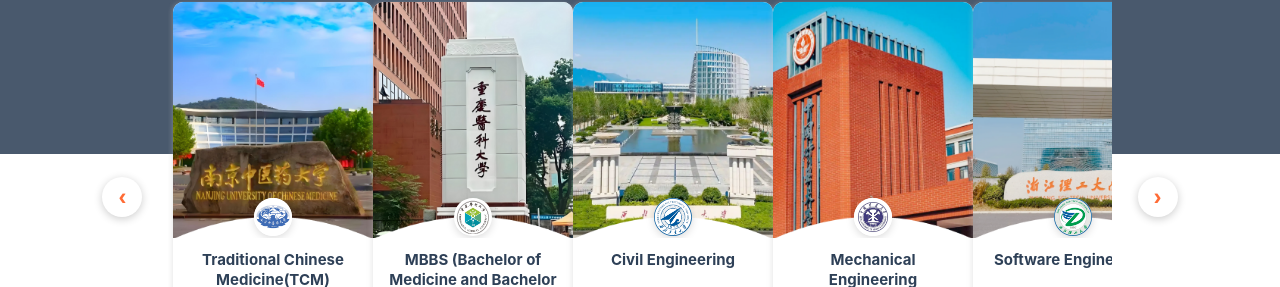
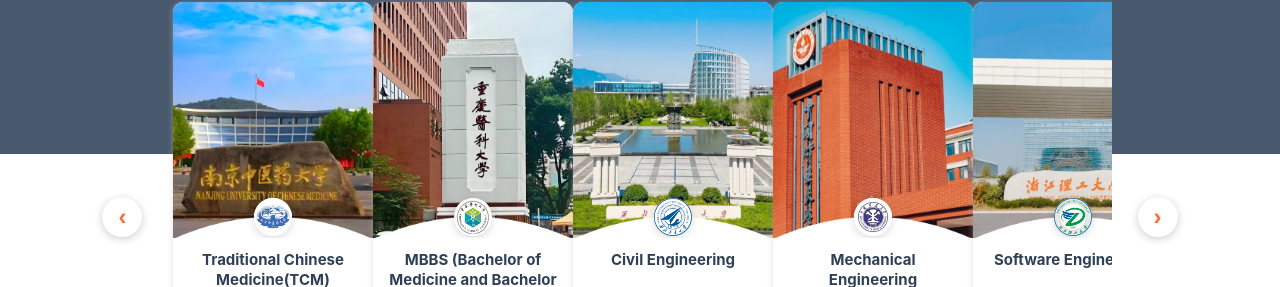
Before and after one commit to peanut-peanut/zimo, a Vue app: page /home in a window 1280 px wide. Shown: the part 2564-2851 px from the top of the page. Built offline with nearby package versions, Linux system fonts and the light colour scheme; a web font is replaced by a local one.

Commit message:
feat: 首页样式优化

```diff
--- a/src/pages/home/components/OutstandingPrograms/index.vue
+++ b/src/pages/home/components/OutstandingPrograms/index.vue
@@ -677,7 +677,7 @@
 .navigation-arrow {
     position: absolute;
     top: 50%;
-    transform: translateY(-50%);
+    //transform: translateY(-50%);
     width: 40px;
     height: 40px;
     border-radius: 50%;
```
